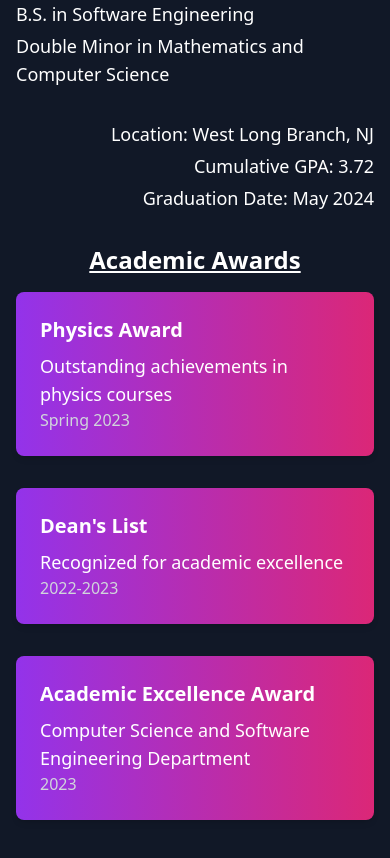
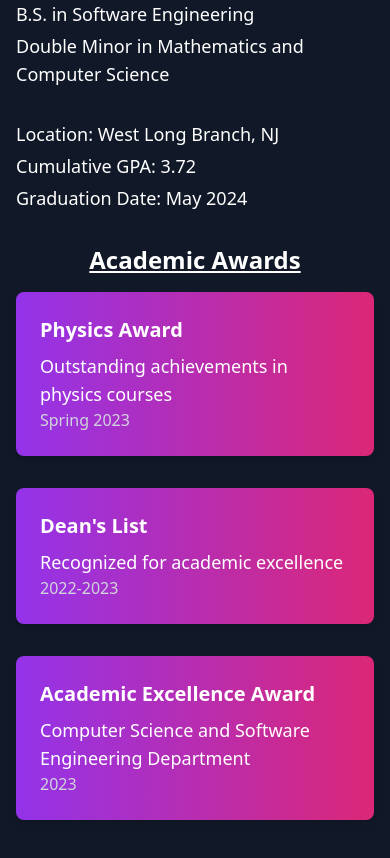
Before and after one commit to davianalbarran/davianalbarran.github.io, a React (Vite) app: page / in a window 390 px wide. Shown: the part 2800-3658 px from the top of the page. Built offline with nearby package versions, Linux system fonts and the light colour scheme.

Commit message:
made some edits for mobile

```diff
--- a/src/pages/Education.jsx
+++ b/src/pages/Education.jsx
@@ -23,7 +23,7 @@ const Education = () => {
                   Double Minor in Mathematics and Computer Science
                 </p>
               </div>
-              <div className="text-right">
+              <div className="md:text-right">
                 <p className="text-lg mb-1">Location: West Long Branch, NJ</p>
                 <p className="text-lg mb-1">Cumulative GPA: 3.72</p>
                 <p className="text-lg">Graduation Date: May 2024</p>
```
